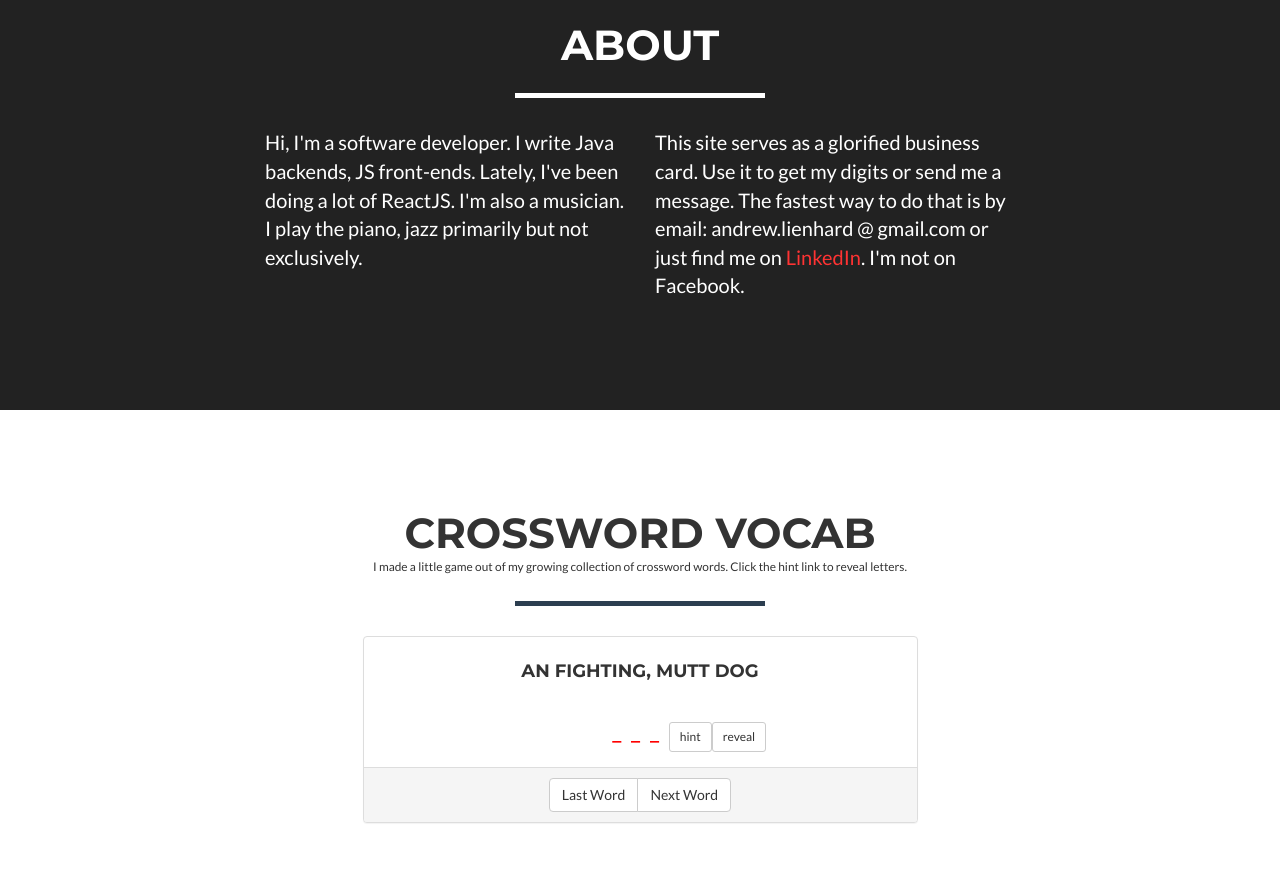
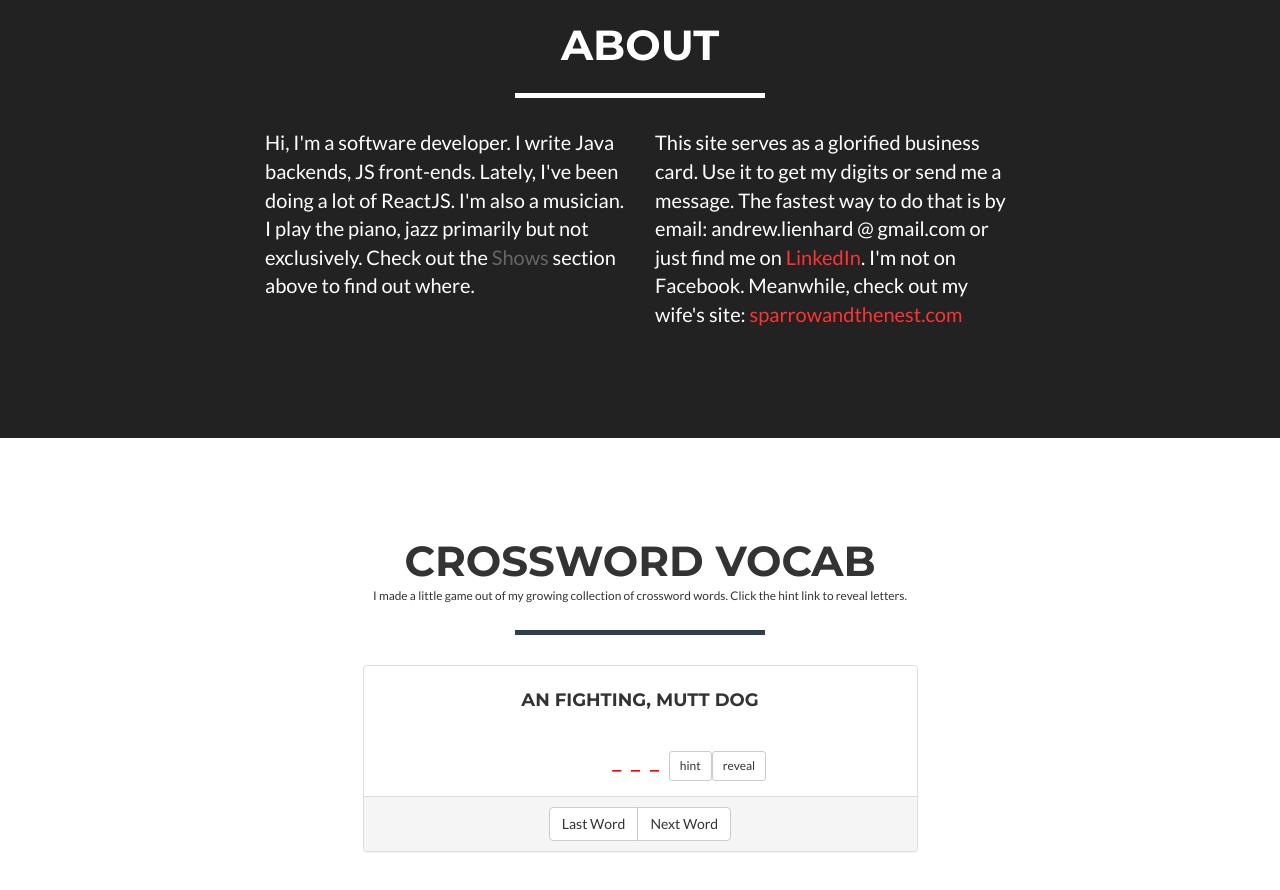
Before and after one commit to alienintheheights/homepage, a React (Create React App) app: page / in a window 1280 px wide. Shown: the part 2240-3130 px from the top of the page. Built offline with nearby package versions, Linux system fonts and the light colour scheme; no server answers.

Commit message:
updating links

```diff
--- a/src/Components/About.js
+++ b/src/Components/About.js
@@ -20,13 +20,13 @@ class About extends Component {
                         <div className="col-lg-4 col-lg-offset-2">
                             <p>Hi, I'm a software developer. I write Java backends, JS front-ends.
                              Lately, I've been doing a lot of ReactJS. I'm also a musician. I play
-                             the piano, jazz primarily but not exclusively.</p>
+                             the piano, jazz primarily but not exclusively. Check out the <a href="#shows">Shows</a> section above to find out where.</p>
                         </div>
                         <div className="col-lg-4">
                             <p>This site serves as a glorified business card. Use it to get my digits or send me a message.
                                 The fastest way to do that is by email: andrew.lienhard @ gmail.com
                                 or just find me on <a onClick={this.handleClick.bind(this, 'https://www.linkedin.com/in/andrewlienhard/')} className="successLink" href="https://www.linkedin.com/in/andrewlienhard/" >LinkedIn</a>.
-                                I'm not on Facebook.
+                                I'm not on Facebook. Meanwhile, check out my wife's site: <a className="successLink" onClick={this.handleClick.bind(this, 'http://www.sparrowandthenest.com/')} href="http://www.sparrowandthenest.com/">sparrowandthenest.com</a>
                                </p>
                         </div>
                     </div>
--- a/src/Components/Footer.js
+++ b/src/Components/Footer.js
@@ -39,7 +39,7 @@ class Footer extends Component {
                             <div className="footer-col col-md-4">
                                 <h3>Tech Bits</h3>
                                 <p>This site is written in ReactJS, Redux and Saga.
-                                    The source code is <a className="successLink" href="https://github.com/alienintheheights/homepage">here</a>.
+                                    The source code is <a className="successLink" onClick={this.handleClick.bind(this, 'https://github.com/alienintheheights/homepage')}  href="https://github.com/alienintheheights/homepage">here</a>.
                                     The UI is based on the <a className="successLink" href="http://startbootstrap.com">Freelance</a> Bootstrap theme.
                                 </p>
                             </div>
```
